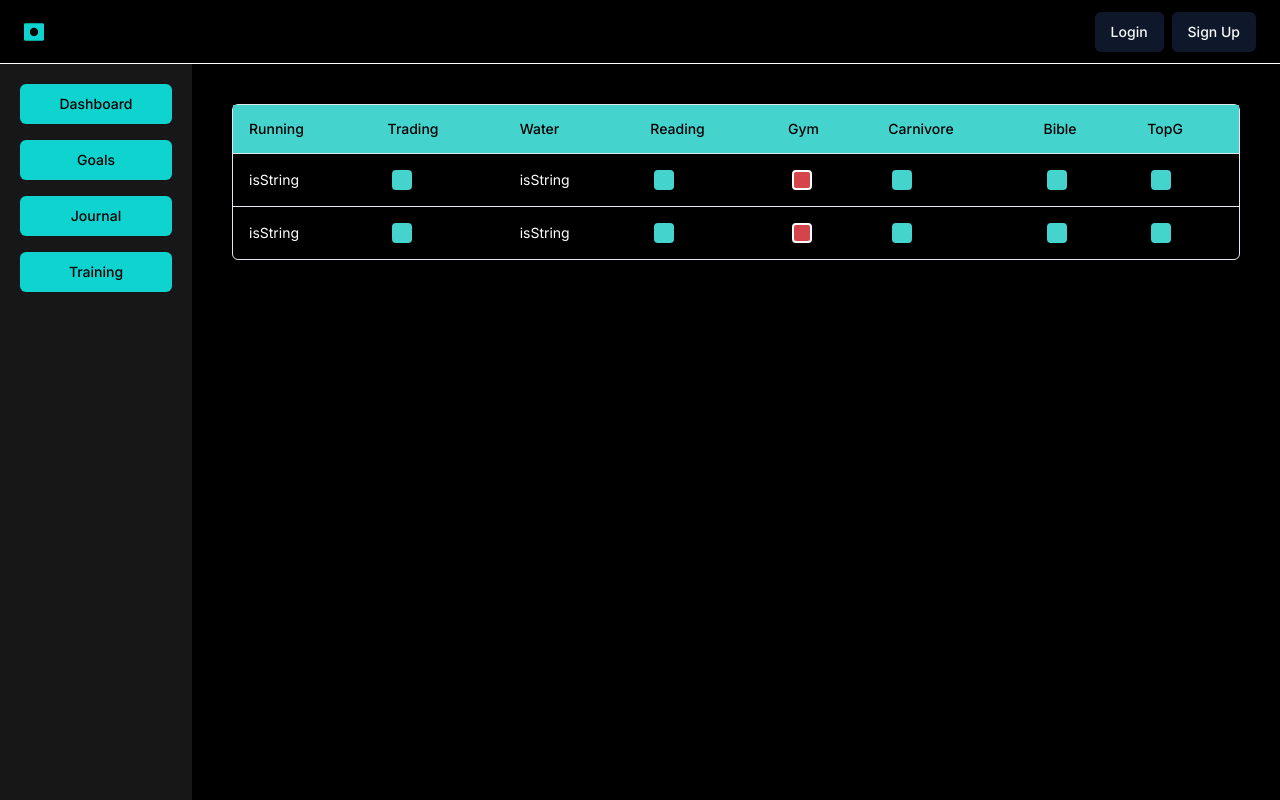
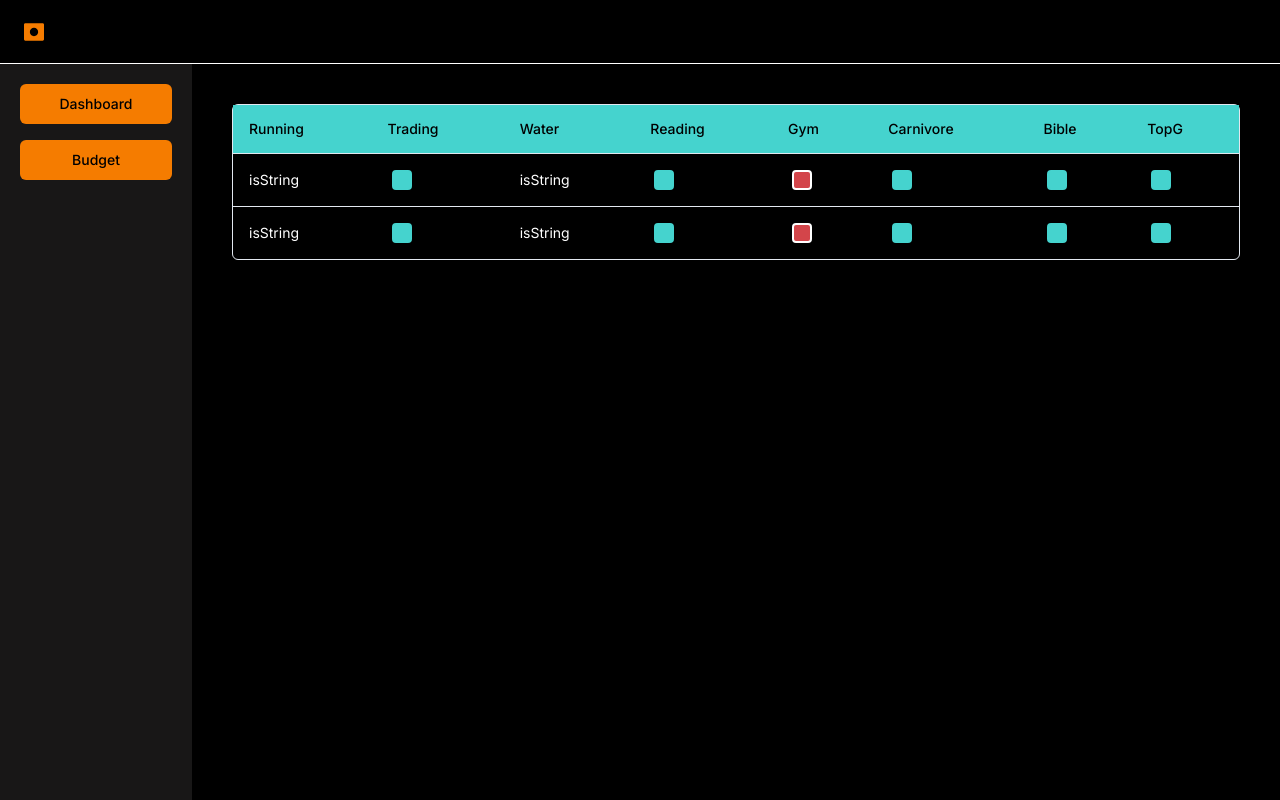
Before and after one commit to dsbraydev/next-level-web, a Next.js app: page /dashboard/goals in a window 1280 px wide. Built offline with nearby package versions, Linux system fonts and the light colour scheme.

Commit message:
color change aded page header and setup for budget

```diff
--- a/app/(pages)/dashboard/budget/page.tsx
+++ b/app/(pages)/dashboard/budget/page.tsx
@@ -1,4 +1,6 @@
 import { client } from "@/sanity/client";
+import Budget from "@/app/components/Budget";
+
 const options = { next: { revalidate: 60 } };
 
 // Define the query as a plain string
@@ -7,6 +9,7 @@ const FINANCES_QUERY = `*[
 ][0]{
   _id,
   income,
+  additionalIncome,
   tax,
   expenses[]->{
     name,
@@ -17,9 +20,5 @@ const FINANCES_QUERY = `*[
 
 export default async function BudgetPage() {
   const finances = await client.fetch(FINANCES_QUERY, {}, options);
-  return (
-    <div>
-      <h1>TEST</h1>
-    </div>
-  );
+  return <Budget finances={finances} />;
 }
--- a/app/components/Budget/index.tsx
+++ b/app/components/Budget/index.tsx
@@ -1,7 +1,9 @@
-const Budget = () => {
+import { IFinances } from "@/app/types/budget";
+import PageHeader from "../elements/PageHeader";
+const Budget = ({ finances }: IFinances) => {
   return (
     <div>
-      <h1>Budget</h1>
+      <PageHeader title="Budget" />
     </div>
   );
 };
--- a/app/components/Navbar/index.tsx
+++ b/app/components/Navbar/index.tsx
@@ -3,12 +3,12 @@ import { MaskOnIcon } from "@radix-ui/react-icons";
 export default function Navbar() {
   return (
     <div className="flex h-16 bg-[#000] py-3 px-6 justify-between items-center border-b-[1px] border-white">
-      <MaskOnIcon color="#0fd3cf" height={20} width={20} />
-      <div className="flex gap-2">
+      <MaskOnIcon color="#f57c00" height={20} width={20} />
+      {/* <div className="flex gap-2">
         <Button>Login</Button>
         <Button>Sign Up</Button>
-        {/* <Button>Logout</Button> */}
-      </div>
+        <Button>Logout</Button>
+      </div> */}
     </div>
   );
 }
--- a/app/components/Sidebar/index.tsx
+++ b/app/components/Sidebar/index.tsx
@@ -8,17 +8,21 @@ const SIDEBAR_LINKS = [
     label: "Dashboard",
     href: "/dashboard",
   },
+  // {
+  //   label: "Goals",
+  //   href: "/dashboard/goals",
+  // },
+  // {
+  //   label: "Journal",
+  //   href: "/dashboard/journal",
+  // },
+  // {
+  //   label: "Training",
+  //   href: "/dashboard/training",
+  // },
   {
-    label: "Goals",
-    href: "/dashboard/goals",
-  },
-  {
-    label: "Journal",
-    href: "/dashboard/journal",
-  },
-  {
-    label: "Training",
-    href: "/dashboard/training",
+    label: "Budget",
+    href: "/dashboard/budget",
   },
 ];
 
@@ -41,7 +45,7 @@ export default function Sidebar() {
       {SIDEBAR_LINKS.map((link: LinkProps, i: number) => {
         return (
           <Link key={i} href={link.href}>
-            <Button className="w-full bg-[#0fd3cf] hover:opacity-80 hover:bg-[#0fd3cf] transition duration-300 text-black">
+            <Button className="w-full bg-[#f57c00] hover:opacity-80 hover:bg-[#f57c00] transition duration-300 text-black">
               {link.label}
             </Button>
           </Link>
--- /dev/null
+++ b/app/components/elements/PageHeader/index.tsx
@@ -0,0 +1,11 @@
+interface PageHeaderProps {
+  title: string;
+}
+
+export default function PageHeader({ title }: PageHeaderProps) {
+  return (
+    <div>
+      <h1 className="text-3xl uppercase text-[#f57c00] font-bold">{title}</h1>
+    </div>
+  );
+}
--- /dev/null
+++ b/app/types/budget.ts
@@ -0,0 +1,16 @@
+export interface IExpences {
+    name: string;
+    amount: number;
+    type: string;
+  }
+
+  export interface IIncome {
+    amount: number;
+    additionalIncome: number;
+    tax: number;
+    expenses: IExpences[];
+  }
+
+  export interface IFinances {
+    finances: IIncome;
+  }
```
